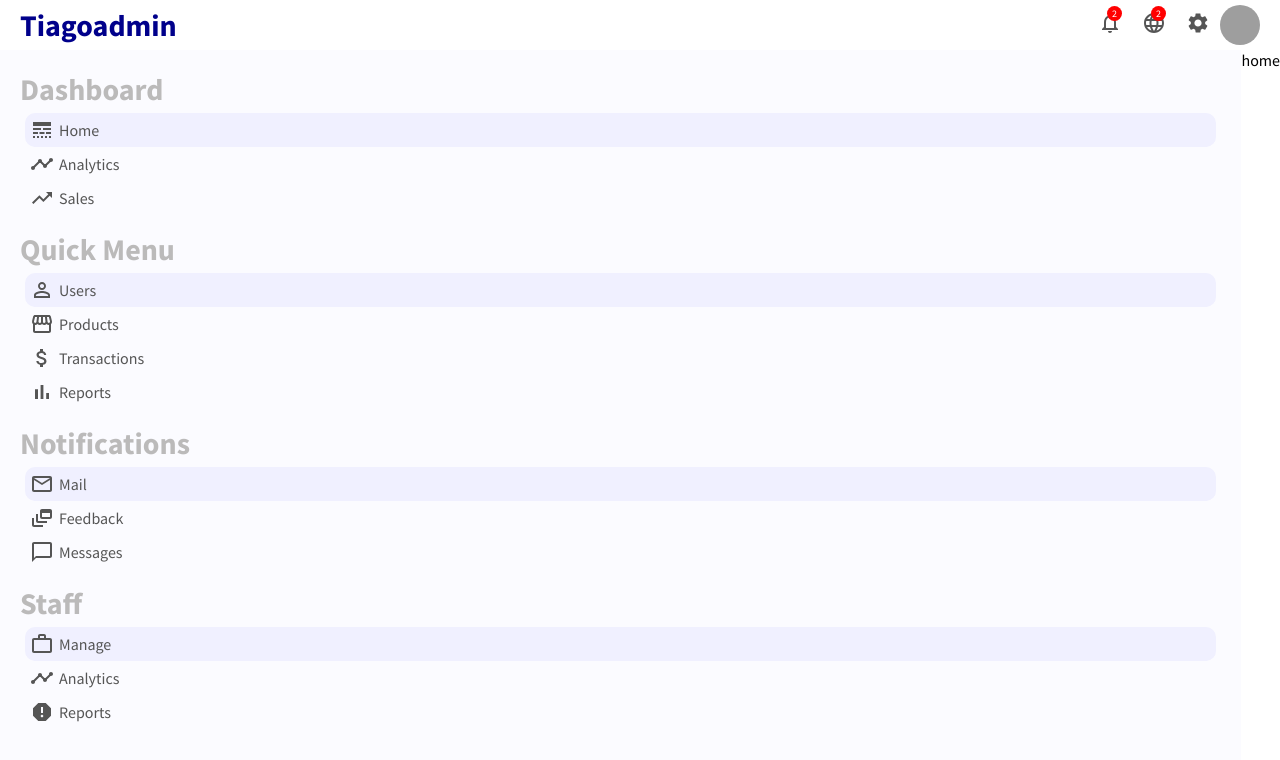
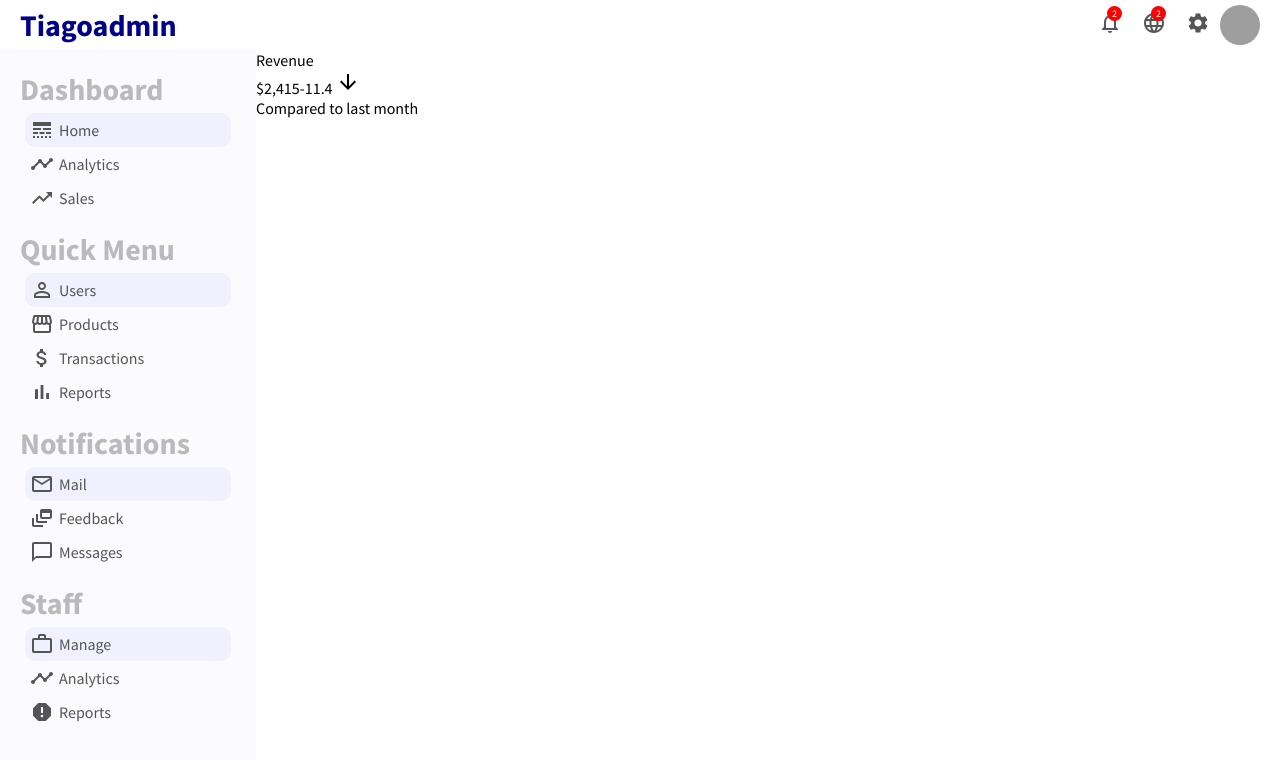
Before and after one commit to Tiago-devop/admin-dashboard, a React (Create React App) app: page / in a window 1280 px wide. Shown: the top 760 px of the page. Built offline with nearby package versions, Linux system fonts and the light colour scheme; grey boxes are pictures that could not be loaded.

Commit message:
adding featuredInfo component

```diff
--- a/src/App.css
+++ b/src/App.css
@@ -9,7 +9,3 @@
 .container {
   display: flex;
 }
-
-.others {
-  flex: 4;
-}
--- /dev/null
+++ b/src/components/featuredInfo/FeaturedInfo.jsx
@@ -0,0 +1,19 @@
+import "./FeaturedInfo.css";
+import { ArrowDownward } from "@material-ui/icons";
+
+export default function FeaturedInfo() {
+  return (
+    <div className="featured">
+      <div className="featuredItem">
+        <span className="featuredTitle">Revenue</span>
+        <div className="featuredMoneyContainer">
+          <span className="featuredMoney">$2,415</span>
+          <span className="featuredMoneyRate">
+            -11.4 <ArrowDownward />
+          </span>
+        </div>
+        <span className="featuredSub">Compared to last month</span>
+      </div>
+    </div>
+  );
+}
--- a/src/components/home/Home.css
+++ b/src/components/home/Home.css
@@ -0,0 +1,3 @@
+.home {
+  flex: 4;
+}
--- a/src/components/home/Home.jsx
+++ b/src/components/home/Home.jsx
@@ -1,7 +1,10 @@
 import "./Home.css";
+import FeaturedInfo from "../featuredInfo/FeaturedInfo";
 
 export default function Home() {
-  return <div className="home">
-    home
-  </div>;
+  return (
+    <div className="home">
+      <FeaturedInfo />
+    </div>
+  );
 }
```
Also changed, not shown: src/components/featuredInfo/FeaturedInfo.css (added).
